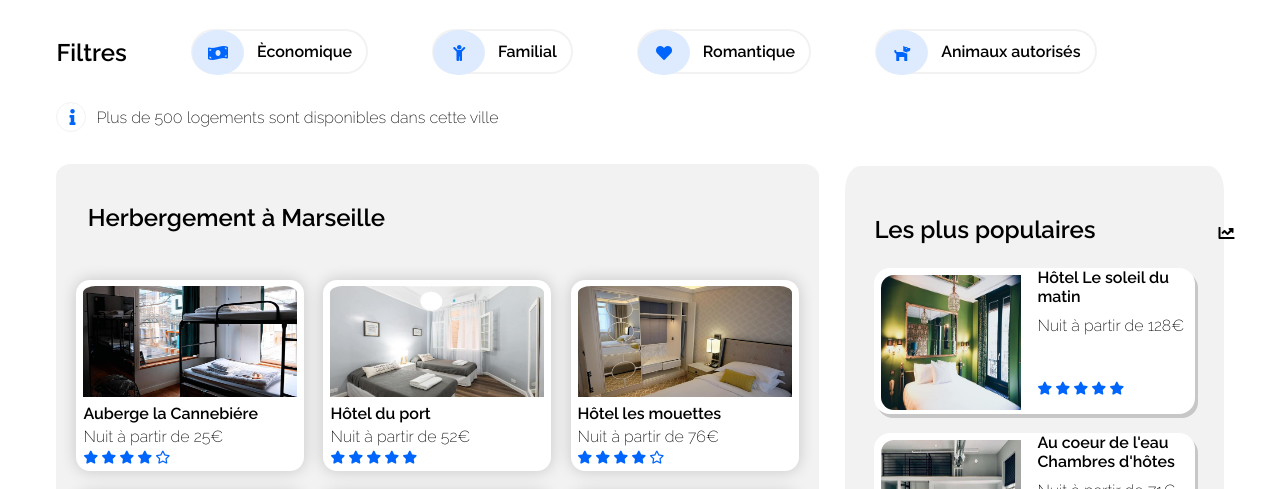
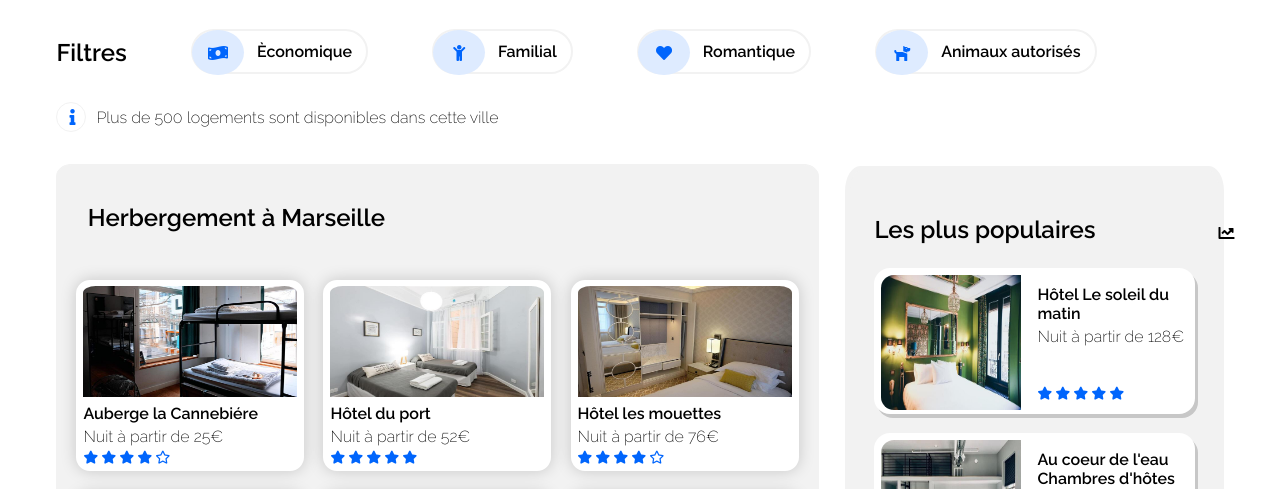
Before and after one commit to oumaro001/CoulibalyOumaro_2_03052021, a plain HTML site: page index.html in a window 1280 px wide. Shown: the part 254-743 px from the top of the page. Drawn offline with Linux system fonts and the light colour scheme.

Commit message:
modif h3 des cards populaire

```diff
--- a/Assets/styles-Reservia.css
+++ b/Assets/styles-Reservia.css
@@ -536,7 +536,10 @@ h4 {
 
 }
 
+.discription_img h3{
 
+    margin-top: 20px;
+}
 .discription_img>.StarNote {
 
 
```
